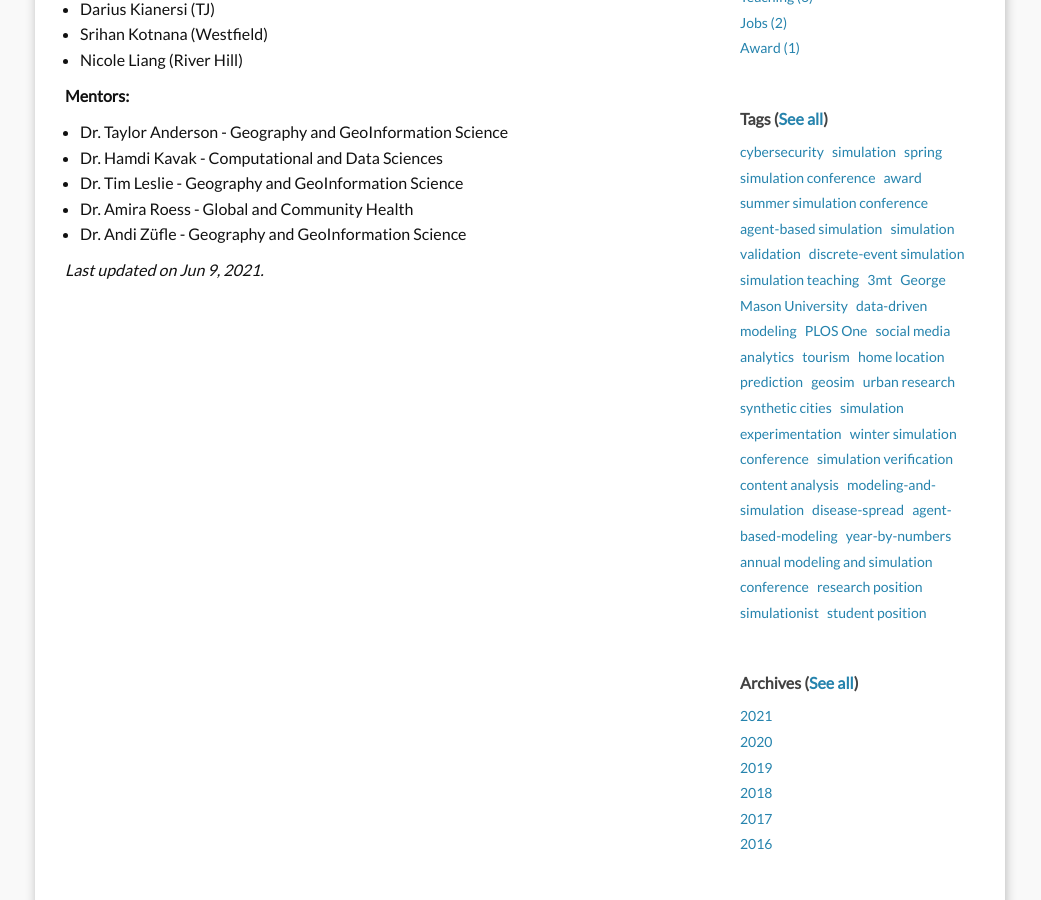
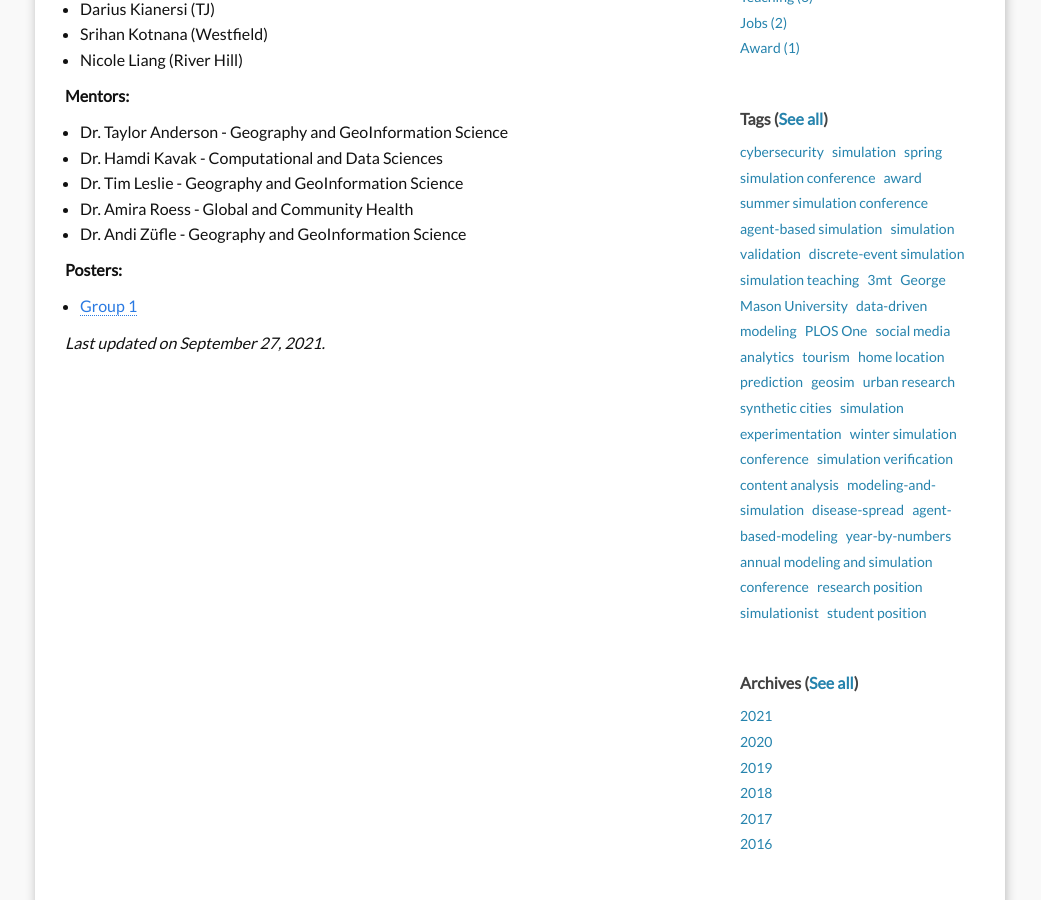
Before and after one commit to hamdikavak/hamdikavak.github.io, a Jekyll site: the page built from c1_stip-assip-2021.md, in a window 1280 px wide and 900 px high, scrolled down 1142 px. Shown: the whole window, without its empty margins (120-1161 px from the left). Built offline with Jekyll 4.4.1, drawn with Linux system fonts in a browser that asks for light colours; nearby versions of some CDN libraries.

Commit message:
Added posters

```diff
--- a/c1_stip-assip-2021.md
+++ b/c1_stip-assip-2021.md
@@ -57,4 +57,9 @@ June 1, 2021 - August 13, 2021
 - Dr. Andi Züfle - Geography and GeoInformation Science
 
 
-*Last updated on Jun 9, 2021.*
+**Posters:**
+- [Group 1]({{ site.baseurl }}/download/posters/gr1.pdf)
+
+
+
+*Last updated on September 27, 2021.*
```
Also changed, not shown: 6 other files.
